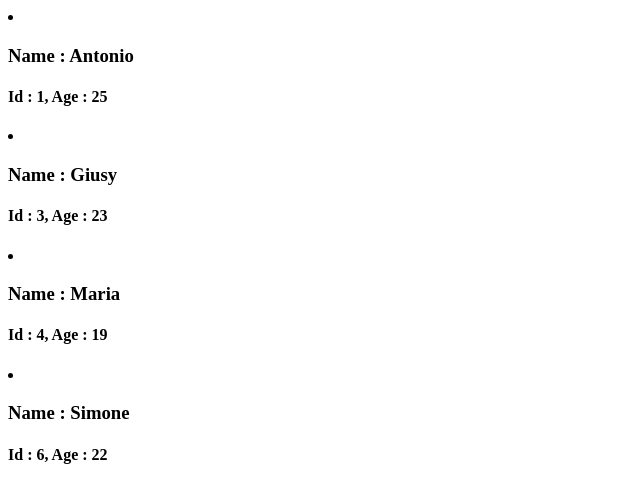
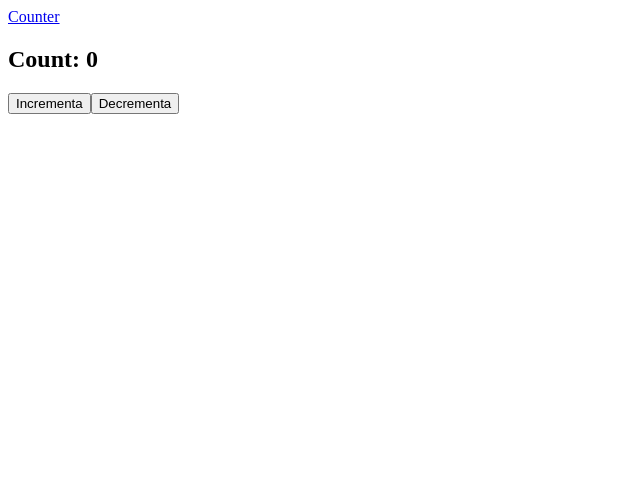
Before and after one commit to Maurilio224/React, a React (Create React App) app in the folder main/: page /counter in a window 1280 px wide. Shown: the top 502 px of the page, without its empty margins (0-640 px from the left). Built offline with nearby package versions, Linux system fonts and the light colour scheme.

Commit message:
esercizio-46:complete

```diff
--- a/main/src/App.jsx
+++ b/main/src/App.jsx
@@ -1,6 +1,13 @@
-import React from "react";
-import { FilteredList } from "./FilteredList";
+import Counter from './components/Counter';
+import { Route, Routes, Link } from 'react-router-dom';
 
-export function App() {
-    return <FilteredList/>
+function App() {
+  return <div>
+          <Link to="/counter">Counter</Link>
+        <Routes>
+          <Route path='/counter' element={<Counter/>} />
+        </Routes>
+        </div>
 }
+
+export default App;
--- a/main/src/FilteredList.jsx
+++ /dev/null
@@ -1,57 +0,0 @@
-import React, { useMemo } from "react";
-
-export function FilteredList() {
-
-    let personData = [
-        {
-            'name' : 'Antonio',
-            'id' : 1,
-            'age' : 25
-        },
-
-        {
-            'name' : 'Giovanni',
-            'id' : 2,
-            'age' : 17
-        },
-
-        {
-            'name' : 'Giusy',
-            'id' : 3,
-            'age' : 23
-        },
-
-        {
-            'name' : 'Maria',
-            'id' : 4,
-            'age' : 19
-        },
-
-        {
-            'name' : 'Giuseppe',
-            'id' : 5,
-            'age' : 16
-        },
-
-        {
-            'name' : 'Simone',
-            'id' : 6,
-            'age' : 22
-        }
-    ];
-
-    const memoPersonData = useMemo(() => personData.filter(e => e.age > 17), [personData] )
-
-    return (
-        <>
-         {memoPersonData.map((newArr) =>
-           <div>
-            <li>
-                <h3>Name : {newArr.name}</h3>
-                <h4>Id : {newArr.id}, Age : {newArr.age}</h4>
-            </li>
-           </div>
-         )}
-        </>
-    )
-}
--- /dev/null
+++ b/main/src/Root.jsx
@@ -0,0 +1,13 @@
+import { BrowserRouter } from "react-router-dom";
+import App from "./App";
+
+
+function Root() {
+    return <>
+            <BrowserRouter>
+                <App/>
+            </BrowserRouter>
+            </>
+
+}
+export default Root;
--- /dev/null
+++ b/main/src/components/Counter.jsx
@@ -0,0 +1,25 @@
+import { useState } from "react"
+
+
+function Counter() {
+
+    const [counter, setCount] = useState(0);
+
+    const increase = () => {
+        setCount(count => count + 1)
+    }
+
+    const decrease = () => {
+        if (counter > 0) {
+            setCount(count => count - 1);
+        }
+      };
+
+    return <>
+            <h2>Count: {counter}</h2>
+            <button onClick={increase}>Incrementa</button>
+            <button onClick={decrease}>Decrementa</button>
+            </>
+}
+
+export default Counter
--- a/main/src/index.js
+++ b/main/src/index.js
@@ -1,8 +1,6 @@
 import React from 'react';
 import ReactDOM from 'react-dom/client';
-import { App } from './App';
+import Root from './Root';
 
 const root = ReactDOM.createRoot(document.getElementById('root'));
-root.render(
- <App/>
-);
+root.render(<Root />);
```
